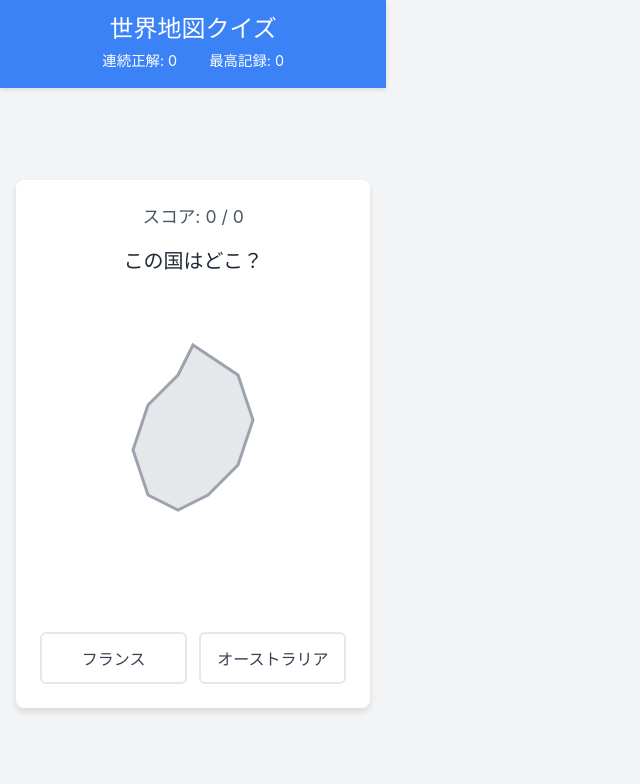
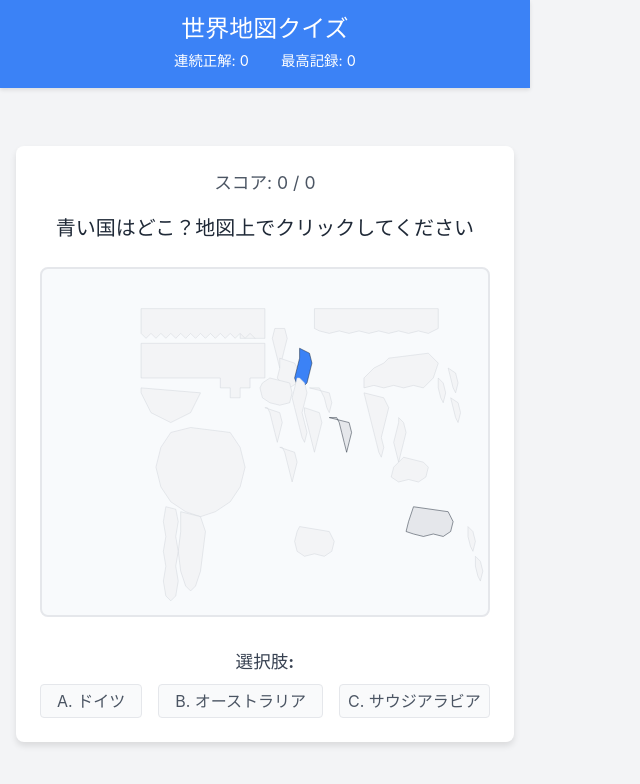
Before and after one commit to Ykuroyy/sekai-map-app, a React (Vite) app: page / in a window 1280 px wide. Shown: the top 784 px of the page, without its empty margins (0-640 px from the left). Built offline with nearby package versions, Linux system fonts and the light colour scheme.

Commit message:
地図表記変更

```diff
--- a/src/App.css
+++ b/src/App.css
@@ -58,7 +58,7 @@ body {
   box-shadow: 0 4px 6px rgba(0, 0, 0, 0.1);
   padding: 1.5rem;
   width: 100%;
-  max-width: 500px;
+  max-width: 900px;
 }
 
 .score-display {
@@ -79,51 +79,38 @@ body {
   margin-bottom: 1.5rem;
 }
 
-.country-shape-container {
+.world-map-container {
   display: flex;
   justify-content: center;
   align-items: center;
-  min-height: 200px;
   margin: 1rem 0;
 }
 
-.options-section {
-  display: grid;
-  grid-template-columns: 1fr 1fr;
-  gap: 0.75rem;
+.options-list {
+  margin-top: 1.5rem;
+  text-align: center;
 }
 
-.option-button {
-  padding: 0.75rem 1rem;
-  font-size: 1rem;
-  border: 2px solid #e5e7eb;
-  border-radius: 0.375rem;
-  background-color: white;
+.options-list h3 {
+  font-size: 1.1rem;
   color: #374151;
-  cursor: pointer;
-  transition: all 0.2s;
-  font-weight: 500;
+  margin-bottom: 0.5rem;
 }
 
-.option-button:hover:not(:disabled) {
-  background-color: #f3f4f6;
-  border-color: #d1d5db;
+.options-text {
+  display: flex;
+  justify-content: center;
+  flex-wrap: wrap;
+  gap: 1rem;
 }
 
-.option-button:disabled {
-  cursor: not-allowed;
-}
-
-.option-button.correct {
-  background-color: #d1fae5;
-  border-color: #10b981;
-  color: #059669;
-}
-
-.option-button.incorrect {
-  background-color: #fee2e2;
-  border-color: #ef4444;
-  color: #dc2626;
+.option-text {
+  font-size: 1rem;
+  color: #4b5563;
+  padding: 0.25rem 0.5rem;
+  border-radius: 0.25rem;
+  background-color: #f9fafb;
+  border: 1px solid #e5e7eb;
 }
 
 /* モバイル対応 */
@@ -145,11 +132,12 @@ body {
     font-size: 1.1rem;
   }
 
-  .options-section {
-    grid-template-columns: 1fr;
+  .options-text {
+    flex-direction: column;
+    gap: 0.5rem;
   }
 
-  .option-button {
-    padding: 1rem;
+  .option-text {
+    font-size: 0.9rem;
   }
 }
--- a/src/components/Quiz.tsx
+++ b/src/components/Quiz.tsx
@@ -1,7 +1,7 @@
 import { useState, useEffect } from 'react';
-import { CountryShape } from './CountryShape';
+import { WorldMap } from './WorldMap';
 import { countries, getRandomCountries, type Country } from '../data/countries';
-import { getCountryShape } from '../data/countryShapes';
+import { getCountryPath } from '../data/worldMapSvg';
 
 interface QuizProps {
   onScoreUpdate: (score: number) => void;
@@ -17,12 +17,12 @@ export const Quiz = ({ onScoreUpdate, onQuestionComplete }: QuizProps) => {
   const [questionCount, setQuestionCount] = useState(0);
 
   const generateNewQuestion = () => {
-    const countriesWithShapes = countries.filter(c => getCountryShape(c.id));
-    const randomIndex = Math.floor(Math.random() * countriesWithShapes.length);
-    const country = countriesWithShapes[randomIndex];
+    const countriesWithPaths = countries.filter(c => getCountryPath(c.id));
+    const randomIndex = Math.floor(Math.random() * countriesWithPaths.length);
+    const country = countriesWithPaths[randomIndex];
 
     const wrongOptions = getRandomCountries(3, country.id).filter(c =>
-      getCountryShape(c.id)
+      getCountryPath(c.id)
     );
     const allOptions = [country, ...wrongOptions].sort(() => Math.random() - 0.5);
 
@@ -57,9 +57,7 @@ export const Quiz = ({ onScoreUpdate, onQuestionComplete }: QuizProps) => {
     }, 2000);
   };
 
-  const currentShape = currentCountry ? getCountryShape(currentCountry.id) : null;
-
-  if (!currentCountry || !currentShape) {
+  if (!currentCountry) {
     return <div>Loading...</div>;
   }
 
@@ -70,32 +68,26 @@ export const Quiz = ({ onScoreUpdate, onQuestionComplete }: QuizProps) => {
       </div>
 
       <div className="question-section">
-        <h2 className="question-text">この国はどこ？</h2>
-        <CountryShape
-          shape={currentShape}
-          isCorrect={isAnswered && selectedOption === currentCountry.id}
-          isSelected={isAnswered && selectedOption !== currentCountry.id}
-          onClick={undefined}
+        <h2 className="question-text">青い国はどこ？地図上でクリックしてください</h2>
+        <WorldMap
+          highlightedCountry={currentCountry.id}
+          selectedCountry={selectedOption || undefined}
+          isCorrect={isAnswered ? selectedOption === currentCountry.id : undefined}
+          onCountryClick={handleOptionClick}
+          options={options.map(option => option.id)}
         />
       </div>
 
-      <div className="options-section">
-        {options.map((option) => (
-          <button
-            key={option.id}
-            onClick={() => handleOptionClick(option.id)}
-            disabled={isAnswered}
-            className={`option-button ${
-              isAnswered && option.id === currentCountry.id
-                ? 'correct'
-                : isAnswered && option.id === selectedOption
-                ? 'incorrect'
-                : ''
-            }`}
-          >
-            {option.nameJa}
-          </button>
-        ))}
+      <div className="options-list">
+        <h3>選択肢:</h3>
+        <div className="options-text">
+          {options.map((option, index) => (
+            <span key={option.id} className="option-text">
+              {String.fromCharCode(65 + index)}. {option.nameJa}
+              {index < options.length - 1 && '　'}
+            </span>
+          ))}
+        </div>
       </div>
     </div>
   );
--- /dev/null
+++ b/src/components/WorldMap.tsx
@@ -0,0 +1,94 @@
+import { worldMapPaths, worldMapViewBox, type CountryPath } from '../data/worldMapSvg';
+
+interface WorldMapProps {
+  highlightedCountry?: string;
+  selectedCountry?: string;
+  isCorrect?: boolean;
+  onCountryClick?: (countryId: string) => void;
+  options?: string[];
+}
+
+export const WorldMap = ({
+  highlightedCountry,
+  selectedCountry,
+  isCorrect,
+  onCountryClick,
+  options = []
+}: WorldMapProps) => {
+  const getCountryFill = (countryId: string) => {
+    if (countryId === highlightedCountry) {
+      if (isCorrect !== undefined) {
+        return isCorrect ? '#22c55e' : '#ef4444'; // 正解：緑、不正解：赤
+      }
+      return '#3b82f6'; // 問題の国：青
+    }
+
+    if (options.includes(countryId)) {
+      if (countryId === selectedCountry) {
+        return isCorrect ? '#22c55e' : '#ef4444'; // 選択した国
+      }
+      return '#e5e7eb'; // 選択肢の国：薄いグレー
+    }
+
+    return '#f3f4f6'; // その他の国：非常に薄いグレー
+  };
+
+  const getCountryStroke = (countryId: string) => {
+    if (countryId === highlightedCountry || options.includes(countryId)) {
+      return '#1f2937';
+    }
+    return '#d1d5db';
+  };
+
+  const isClickable = (countryId: string) => {
+    return options.includes(countryId) && onCountryClick;
+  };
+
+  return (
+    <div className="world-map-container">
+      <svg
+        viewBox={worldMapViewBox}
+        width="100%"
+        height="100%"
+        style={{
+          maxWidth: '800px',
+          maxHeight: '500px',
+          border: '2px solid #e5e7eb',
+          borderRadius: '8px',
+          backgroundColor: '#f8fafc'
+        }}
+      >
+        {worldMapPaths.map((country: CountryPath) => (
+          <path
+            key={country.id}
+            d={country.path}
+            fill={getCountryFill(country.id)}
+            stroke={getCountryStroke(country.id)}
+            strokeWidth="1"
+            style={{
+              cursor: isClickable(country.id) ? 'pointer' : 'default',
+              transition: 'fill 0.3s, stroke 0.3s',
+            }}
+            onClick={() => {
+              if (isClickable(country.id)) {
+                onCountryClick?.(country.id);
+              }
+            }}
+            onMouseEnter={(e) => {
+              if (isClickable(country.id)) {
+                e.currentTarget.style.opacity = '0.8';
+              }
+            }}
+            onMouseLeave={(e) => {
+              if (isClickable(country.id)) {
+                e.currentTarget.style.opacity = '1';
+              }
+            }}
+          >
+            <title>{country.name}</title>
+          </path>
+        ))}
+      </svg>
+    </div>
+  );
+};
--- /dev/null
+++ b/src/data/worldMapSvg.ts
@@ -0,0 +1,157 @@
+export interface CountryPath {
+  id: string;
+  name: string;
+  path: string;
+}
+
+export const worldMapPaths: CountryPath[] = [
+  // 北アメリカ
+  {
+    id: 'US',
+    name: 'United States',
+    path: 'M200 150 L450 150 L450 220 L420 220 L420 240 L400 240 L400 260 L380 260 L380 240 L360 240 L360 220 L200 220 Z M400 120 L430 120 L430 140 L400 140 Z'
+  },
+  {
+    id: 'CA',
+    name: 'Canada',
+    path: 'M200 80 L450 80 L450 140 L430 140 L420 130 L410 140 L400 130 L390 140 L380 130 L370 140 L360 130 L350 140 L340 130 L330 140 L320 130 L310 140 L300 130 L290 140 L280 130 L270 140 L260 130 L250 140 L240 130 L230 140 L220 130 L210 140 L200 130 Z'
+  },
+  {
+    id: 'MX',
+    name: 'Mexico',
+    path: 'M200 240 L320 250 L310 270 L300 290 L280 300 L260 310 L240 300 L220 290 L210 270 L200 250 Z'
+  },
+
+  // 南アメリカ
+  {
+    id: 'BR',
+    name: 'Brazil',
+    path: 'M300 320 L380 330 L400 360 L410 400 L400 440 L380 470 L350 490 L320 500 L290 490 L260 470 L240 440 L230 400 L240 360 L260 330 Z'
+  },
+  {
+    id: 'AR',
+    name: 'Argentina',
+    path: 'M280 490 L320 500 L330 530 L325 570 L320 610 L310 640 L300 650 L290 640 L280 610 L275 570 L280 530 Z'
+  },
+  {
+    id: 'CL',
+    name: 'Chile',
+    path: 'M250 480 L270 485 L275 510 L270 540 L275 570 L270 600 L275 630 L270 660 L260 670 L250 660 L245 630 L250 600 L245 570 L250 540 L245 510 Z'
+  },
+
+  // ヨーロッパ
+  {
+    id: 'GB',
+    name: 'United Kingdom',
+    path: 'M470 120 L490 120 L495 140 L490 160 L485 180 L480 200 L475 180 L470 160 L465 140 Z'
+  },
+  {
+    id: 'FR',
+    name: 'France',
+    path: 'M480 180 L510 190 L520 210 L515 230 L500 240 L485 235 L475 220 L480 200 Z'
+  },
+  {
+    id: 'DE',
+    name: 'Germany',
+    path: 'M520 160 L540 170 L545 190 L540 210 L535 230 L525 240 L515 235 L510 220 L515 200 L520 180 Z'
+  },
+  {
+    id: 'IT',
+    name: 'Italy',
+    path: 'M520 220 L530 230 L535 250 L530 270 L525 290 L530 310 L535 330 L530 350 L525 340 L520 320 L515 300 L510 280 L505 260 L510 240 L515 220 Z'
+  },
+  {
+    id: 'ES',
+    name: 'Spain',
+    path: 'M460 220 L500 230 L505 250 L500 270 L480 275 L460 270 L445 260 L440 240 L445 230 Z'
+  },
+  {
+    id: 'RU',
+    name: 'Russia',
+    path: 'M550 80 L800 80 L800 120 L780 130 L760 125 L740 130 L720 125 L700 130 L680 125 L660 130 L640 125 L620 130 L600 125 L580 130 L560 125 L550 120 Z'
+  },
+
+  // アジア
+  {
+    id: 'CN',
+    name: 'China',
+    path: 'M700 180 L780 170 L800 190 L790 220 L770 240 L750 235 L730 240 L710 235 L690 240 L670 235 L650 240 L650 220 L670 200 L690 190 Z'
+  },
+  {
+    id: 'IN',
+    name: 'India',
+    path: 'M650 250 L690 260 L700 280 L695 300 L690 320 L685 340 L690 360 L685 380 L680 370 L675 350 L670 330 L665 310 L660 290 L655 270 Z'
+  },
+  {
+    id: 'JP',
+    name: 'Japan',
+    path: 'M820 200 L835 210 L840 230 L835 250 L830 240 L825 220 Z M825 260 L840 270 L845 290 L840 310 L835 300 L830 280 Z'
+  },
+  {
+    id: 'KR',
+    name: 'South Korea',
+    path: 'M800 220 L810 230 L815 250 L810 270 L805 260 L800 240 Z'
+  },
+  {
+    id: 'TH',
+    name: 'Thailand',
+    path: 'M720 300 L730 310 L735 330 L730 350 L725 370 L720 390 L715 370 L710 350 L715 330 L720 310 Z'
+  },
+  {
+    id: 'ID',
+    name: 'Indonesia',
+    path: 'M730 380 L770 390 L780 400 L775 420 L760 430 L740 425 L720 430 L705 420 L710 400 L720 390 Z'
+  },
+
+  // アフリカ
+  {
+    id: 'EG',
+    name: 'Egypt',
+    path: 'M530 280 L560 290 L565 310 L560 330 L555 350 L550 370 L545 350 L540 330 L535 310 L530 290 Z'
+  },
+  {
+    id: 'ZA',
+    name: 'South Africa',
+    path: 'M520 520 L580 530 L590 550 L585 570 L570 580 L550 575 L530 580 L515 570 L510 550 L515 530 Z'
+  },
+  {
+    id: 'NG',
+    name: 'Nigeria',
+    path: 'M480 360 L510 370 L515 390 L510 410 L505 430 L500 410 L495 390 L490 370 L485 360 Z'
+  },
+  {
+    id: 'MA',
+    name: 'Morocco',
+    path: 'M450 280 L480 290 L485 310 L480 330 L475 350 L470 330 L465 310 L460 290 L455 280 Z'
+  },
+
+  // オセアニア
+  {
+    id: 'AU',
+    name: 'Australia',
+    path: 'M750 480 L820 490 L830 510 L825 530 L810 540 L790 535 L770 540 L750 535 L735 530 L740 510 Z'
+  },
+  {
+    id: 'NZ',
+    name: 'New Zealand',
+    path: 'M860 520 L870 530 L875 550 L870 570 L865 560 L860 540 Z M875 580 L885 590 L890 610 L885 630 L880 620 L875 600 Z'
+  },
+
+  // 中東・その他
+  {
+    id: 'SA',
+    name: 'Saudi Arabia',
+    path: 'M580 300 L620 310 L625 330 L620 350 L615 370 L610 350 L605 330 L600 310 L595 300 Z'
+  },
+  {
+    id: 'TR',
+    name: 'Turkey',
+    path: 'M540 240 L580 250 L585 270 L580 290 L575 280 L570 260 L565 250 L560 240 Z'
+  }
+];
+
+export const worldMapViewBox = "0 0 900 700";
+
+export function getCountryPath(countryId: string): CountryPath | undefined {
+  return worldMapPaths.find(country => country.id === countryId);
+}
```
